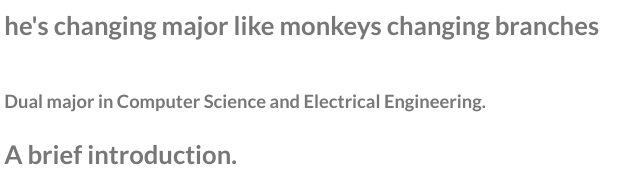
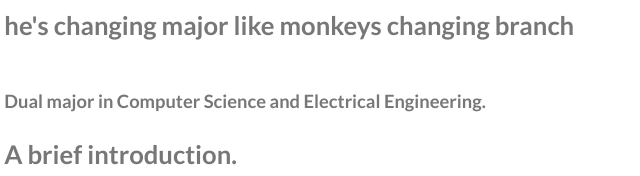
Before and after one commit to KhajaSharfuddin/khajasharfuddin.github.io, a plain HTML site: page index.html in a window 1280 px wide. Shown: the part 436-612 px from the top of the page, 181-821 px from the left. Drawn offline with Linux system fonts and the light colour scheme.

Commit message:
robertjohnsons

```diff
--- a/index.html
+++ b/index.html
@@ -48,7 +48,7 @@
 								<div class="container">
 									<header class="major">
 										<h2>friend of Robert stupid Johnson</h2>
-										<p>he's changing major like monkeys changing branches</br>
+										<p>he's changing major like monkeys changing branch</br>
 										<h4>Dual major in Computer Science and Electrical Engineering.</h4></p>
 									</header>
 									<h3>A brief introduction.</h3>
```
